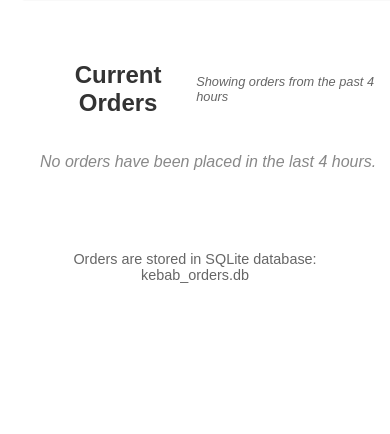
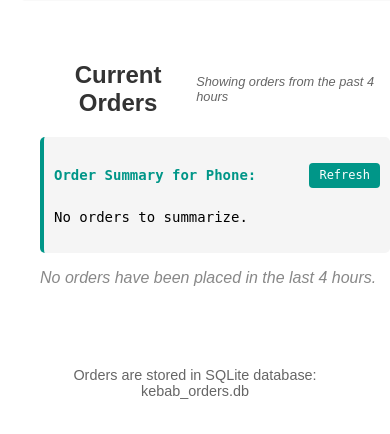
Before and after one commit to V-Favre/kos, a Flask app: page / in a window 390 px wide. Shown: the part 968-1402 px from the top of the page. Before the commit the page ends 1251 px from the top, so only its background shows below. Run offline with Flask 3, Linux system fonts and the light colour scheme; data that the repository does not hold is empty.

Commit message:
add the list for phone order feature

```diff
--- a/server.py
+++ b/server.py
@@ -1,4 +1,4 @@
-from flask import Flask, render_template, request, redirect, url_for, session
+from flask import Flask, render_template, request, redirect, url_for, session, Response
 import os
 import sqlite3
 from datetime import datetime, timedelta
@@ -117,6 +117,29 @@
     return None
 
 
+def generate_text_summary(orders):
+    """Generate a text summary of orders for phone ordering"""
+    if not orders:
+        return "No orders to summarize."
+
+    summary = "KEBAB ORDERS:"
+
+    for i, order in enumerate(orders, 1):
+        # Get vegetables text
+        if order['is_nature']:
+            veg_text = "Nature"
+        else:
+            veg_text = ', '.join(order['vegetables']) if order['vegetables'] else "None"
+
+        # Get sauces text
+        sauce_text = ', '.join(order['sauces']) if order['sauces'] else "None"
+
+        # Format each order on a single line without customer name and with minimal spacing
+        summary += f"\n{i}. Kebab {order['kebab_type']} {order['meat']} {veg_text} {sauce_text}"
+
+    return summary
+
+
 @app.route('/')
 def index():
     # Get recent orders from the database
@@ -136,6 +159,18 @@
                            vegetable_options=vegetable_options,
                            orders=orders,
                            edit_order=edit_order)
+
+
+@app.route('/view_text_summary')
+def view_text_summary():
+    # Get recent orders
+    orders = get_recent_orders()
+
+    # Generate the text summary
+    summary = generate_text_summary(orders)
+
+    # Return as plain text for viewing in browser
+    return Response(summary, mimetype="text/plain")
 
 
 @app.route('/delete/<int:order_id>', methods=['POST'])
@@ -462,6 +497,40 @@
         .hidden {
             display: none;
         }
+        .summary-container {
+            background-color: #f5f5f5;
+            padding: 10px;
+            border-radius: 5px;
+            margin-bottom: 15px;
+            border-left: 4px solid #009688;
+            white-space: pre-line;
+            font-family: monospace;
+            font-size: 14px;
+            line-height: 1.2;
+        }
+        .summary-header {
+            display: flex;
+            justify-content: space-between;
+            align-items: center;
+            margin-bottom: 5px;
+        }
+        .summary-title {
+            font-weight: bold;
+            color: #009688;
+        }
+        .refresh-btn {
+            background-color: #009688;
+            color: white;
+            padding: 5px 10px;
+            border: none;
+            border-radius: 4px;
+            cursor: pointer;
+            font-size: 12px;
+            text-decoration: none;
+        }
+        .refresh-btn:hover {
+            background-color: #00796B;
+        }
         @media (max-width: 768px) {
             .container {
                 flex-direction: column;
@@ -561,6 +630,14 @@
             <div class="orders-header">
                 <h2>Current Orders</h2>
                 <span class="time-info">Showing orders from the past 4 hours</span>
+            </div>
+
+            <div class="summary-container">
+                <div class="summary-header">
+                    <span class="summary-title">Order Summary for Phone:</span>
+                    <a href="#" onclick="refreshSummary(); return false;" class="refresh-btn">Refresh</a>
+                </div>
+                <div id="summaryText">Loading summary...</div>
             </div>
 
             {% if orders %}
@@ -667,9 +744,25 @@
             document.querySelector('.order-form').scrollIntoView({behavior: 'smooth'});
         }
 
+        // Function to fetch and update the text summary
+        function refreshSummary() {
+            fetch('/view_text_summary')
+                .then(response => response.text())
+                .then(text => {
+                    document.getElementById('summaryText').textContent = text;
+                })
+                .catch(error => {
+                    console.error('Error fetching summary:', error);
+                    document.getElementById('summaryText').textContent = 'Error loading summary. Please try again.';
+                });
+        }
+
         // Initialize the form when page loads
         document.addEventListener('DOMContentLoaded', function() {
             handleVeggieOptions();
+
+            // Load the initial summary
+            refreshSummary();
 
             // Check if we have an edit order
             {% if edit_order %}
--- a/templates/index.html
+++ b/templates/index.html
@@ -222,6 +222,40 @@
         .hidden {
             display: none;
         }
+        .summary-container {
+            background-color: #f5f5f5;
+            padding: 10px;
+            border-radius: 5px;
+            margin-bottom: 15px;
+            border-left: 4px solid #009688;
+            white-space: pre-line;
+            font-family: monospace;
+            font-size: 14px;
+            line-height: 1.2;
+        }
+        .summary-header {
+            display: flex;
+            justify-content: space-between;
+            align-items: center;
+            margin-bottom: 5px;
+        }
+        .summary-title {
+            font-weight: bold;
+            color: #009688;
+        }
+        .refresh-btn {
+            background-color: #009688;
+            color: white;
+            padding: 5px 10px;
+            border: none;
+            border-radius: 4px;
+            cursor: pointer;
+            font-size: 12px;
+            text-decoration: none;
+        }
+        .refresh-btn:hover {
+            background-color: #00796B;
+        }
         @media (max-width: 768px) {
             .container {
                 flex-direction: column;
@@ -321,6 +355,14 @@
             <div class="orders-header">
                 <h2>Current Orders</h2>
                 <span class="time-info">Showing orders from the past 4 hours</span>
+            </div>
+
+            <div class="summary-container">
+                <div class="summary-header">
+                    <span class="summary-title">Order Summary for Phone:</span>
+                    <a href="#" onclick="refreshSummary(); return false;" class="refresh-btn">Refresh</a>
+                </div>
+                <div id="summaryText">Loading summary...</div>
             </div>
 
             {% if orders %}
@@ -427,9 +469,25 @@
             document.querySelector('.order-form').scrollIntoView({behavior: 'smooth'});
         }
 
+        // Function to fetch and update the text summary
+        function refreshSummary() {
+            fetch('/view_text_summary')
+                .then(response => response.text())
+                .then(text => {
+                    document.getElementById('summaryText').textContent = text;
+                })
+                .catch(error => {
+                    console.error('Error fetching summary:', error);
+                    document.getElementById('summaryText').textContent = 'Error loading summary. Please try again.';
+                });
+        }
+
         // Initialize the form when page loads
         document.addEventListener('DOMContentLoaded', function() {
             handleVeggieOptions();
+
+            // Load the initial summary
+            refreshSummary();
 
             // Check if we have an edit order
             {% if edit_order %}
```
